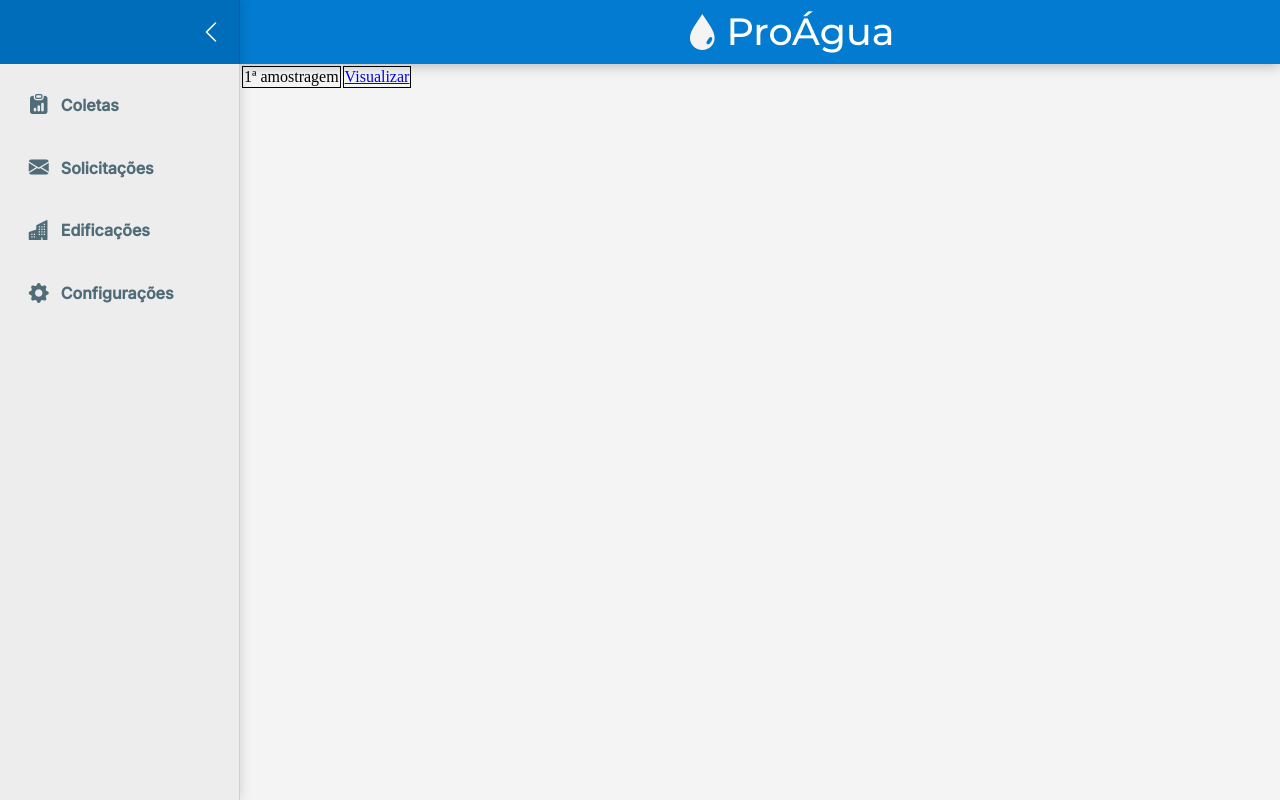
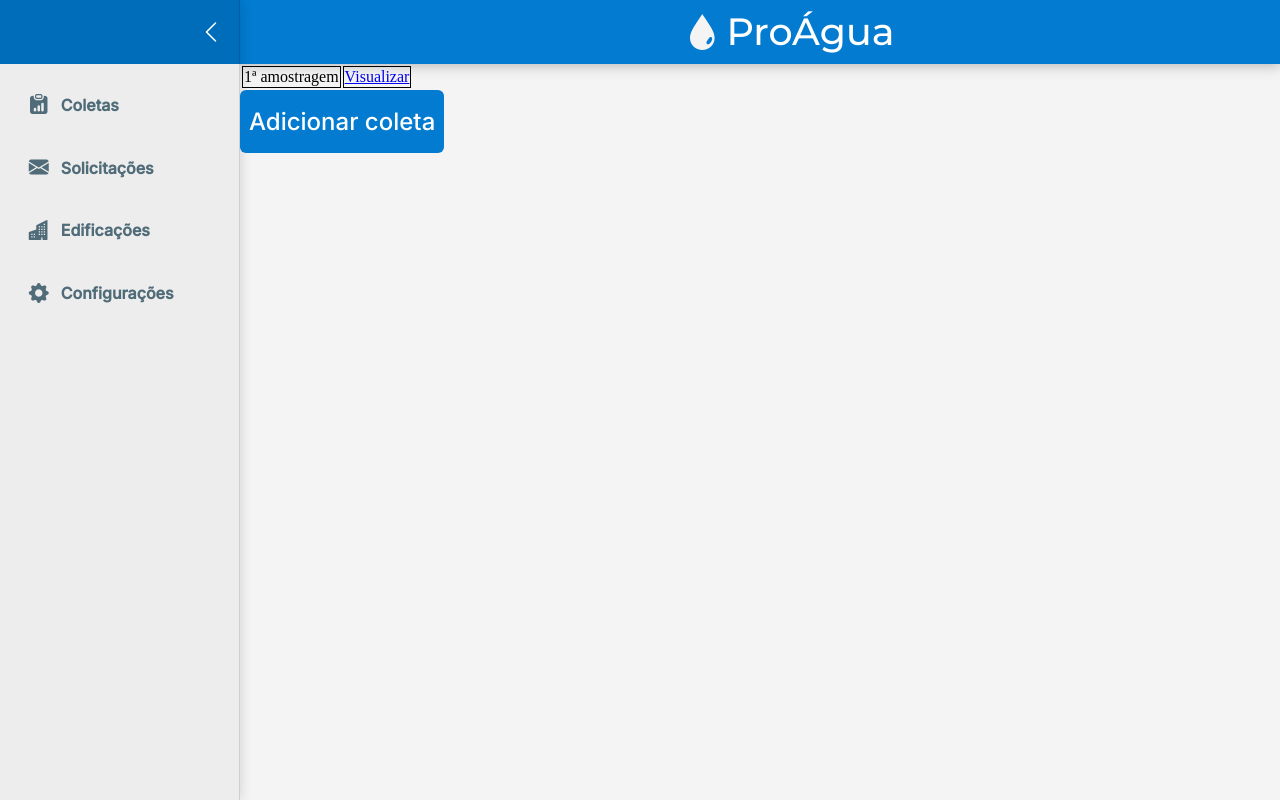
Before and after one commit to vynijales/ProAgua-backend-test, a Django app: page /ponto_coleta/1/ in a window 1280 px wide. Run offline with Django 4.2, Linux system fonts and the light colour scheme; a user stored in the database is signed in; tables that the repository leaves empty hold one stand-in row (values such as "Sample post").

Commit message:
Adicionar botão de criação de coleta na página de ponto

```diff
--- a/proagua/templates/privado/ponto_coleta.html
+++ b/proagua/templates/privado/ponto_coleta.html
@@ -11,5 +11,5 @@
         <p>Ainda não há coletas.</p>
     {% endfor %}
 </table>
-
+<button onclick="window.location.href = '{% url 'criar_coleta' %}?next={{ request.path }}&p={{ ponto.id }}'">Adicionar coleta</button>
 {% endblock %}
```
